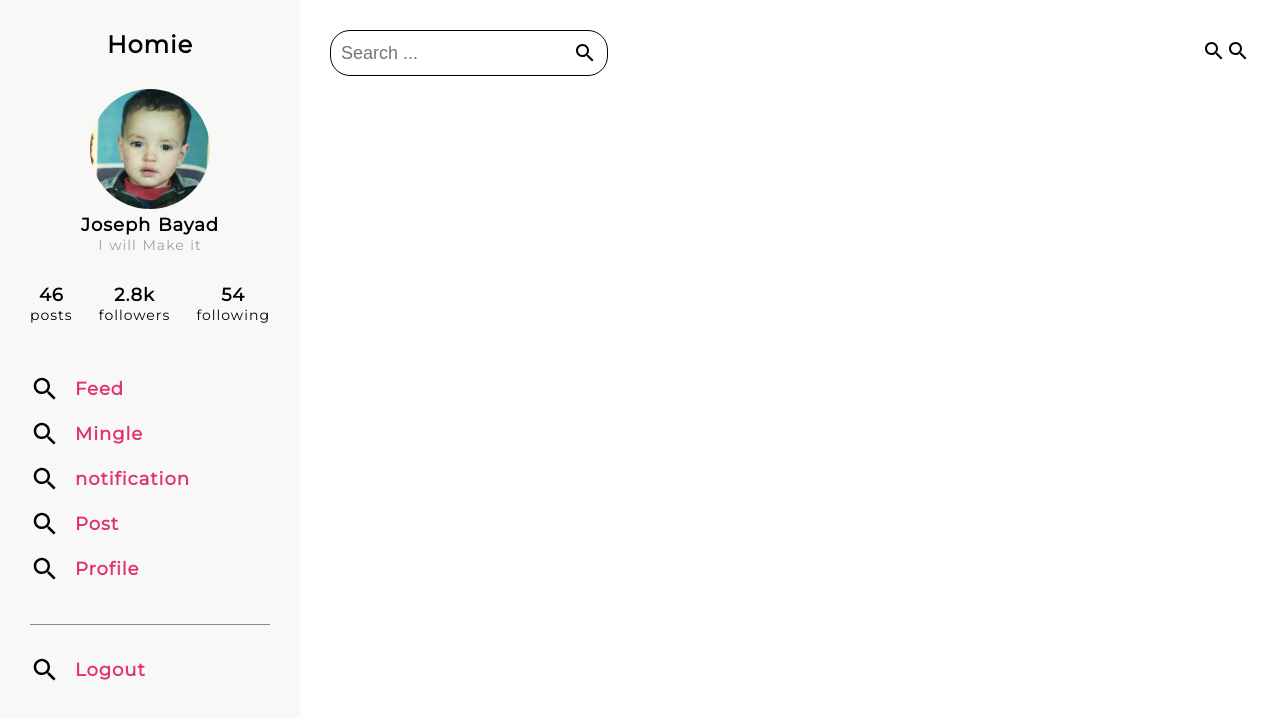
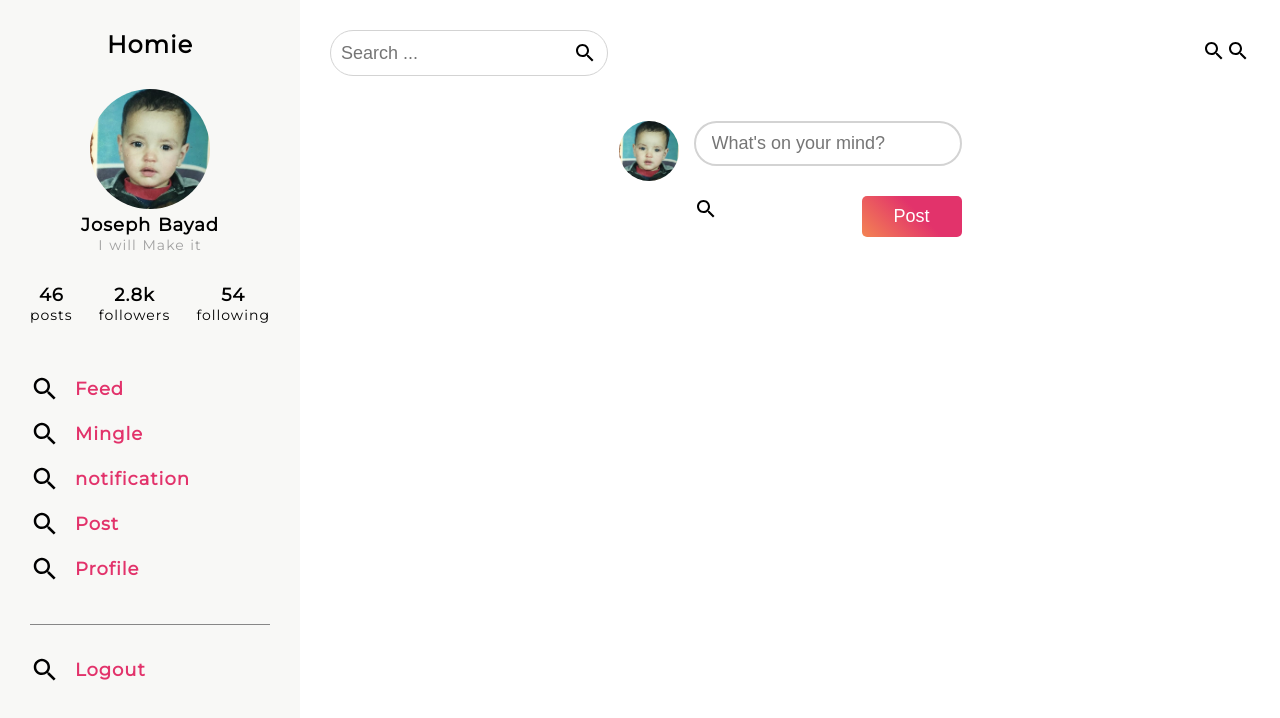
Before and after one commit to YoussefBayad/Homie-firebase, a React (Create React App) app: page / in a window 1280 px wide. Shown: the top 718 px of the page. Built offline with nearby package versions, Linux system fonts and the light colour scheme.

Commit message:
AddPost component

```diff
--- a/src/App.js
+++ b/src/App.js
@@ -55,9 +55,7 @@ function App() {
           <h1>profile</h1>
         </Route>
         <Route path='*'>
-          <MainLayout>
-            <h1>404</h1>
-          </MainLayout>
+          <h1>404</h1>
         </Route>
       </Switch>
     </div>
--- /dev/null
+++ b/src/components/AddPost/index.js
@@ -0,0 +1,24 @@
+import React from 'react';
+import Button from '../forms/Button';
+
+//style
+import './style.scss';
+
+const index = () => {
+  return (
+    <div className='add-post'>
+      <div className='circle'>
+        <img src='/assets/icon/me.jpg' alt='user' />
+      </div>
+      <div className='first-row'>
+        <input type='textarea' placeholder="What's on your mind?" />
+        <div className='second-row'>
+          <img src='/assets/icon/search.svg' alt='add media' />
+          <Button disable='true'>Post</Button>
+        </div>
+      </div>
+    </div>
+  );
+};
+
+export default index;
--- /dev/null
+++ b/src/components/AddPost/style.scss
@@ -0,0 +1,27 @@
+@import '../../default.scss';
+
+.add-post {
+  margin: 4.5rem auto;
+  width: 30rem;
+  @include flex('', start, center);
+  & .circle img {
+    margin-right: 1.5rem;
+    width: 6rem;
+    height: 6rem;
+  }
+  .first-row {
+    width: 100%;
+    @include flex(column, center, space-between);
+    & input {
+      border-radius: 3rem;
+      outline: none;
+    }
+    & button {
+      width: 10rem;
+    }
+  }
+  .second-row {
+    width: 100%;
+    @include flex('', center, space-between);
+  }
+}
--- a/src/components/Feed/index.js
+++ b/src/components/Feed/index.js
@@ -2,7 +2,7 @@ import React from 'react';
 import Filter from '../Filter';
 import NotificationIcon from '../NotificationIcon';
 import ChatIcon from '../ChatIcon';
-
+import AddPost from '../AddPost';
 //style
 import './style.scss';
 
@@ -16,6 +16,7 @@ const index = () => {
           <NotificationIcon />
         </div>
       </nav>
+      <AddPost />
     </div>
   );
 };
--- a/src/components/Filter/style.scss
+++ b/src/components/Filter/style.scss
@@ -1,12 +1,11 @@
 @import '../../default.scss';
 
 .filter-box {
-  border: 0.1rem solid;
+  border: 0.1rem solid $grey;
   padding: 1rem;
-  border-radius: 2rem;
+  border-radius: 3rem;
   @include flex(row, center, space-between);
   max-width: 30rem;
-
   .filter {
     border: none;
     outline: none;
--- a/src/components/UserInfo/style.scss
+++ b/src/components/UserInfo/style.scss
@@ -5,13 +5,7 @@
   height: 35jvh;
   min-height: 25rem;
   @include flex(column, center, space-between);
-  .circle img {
-    object-fit: cover;
-    background-color: lightblue;
-    height: 12rem;
-    width: 12rem;
-    border-radius: 50%;
-  }
+
   .username {
     font-weight: bold;
     font-size: $normal;
--- a/src/default.scss
+++ b/src/default.scss
@@ -172,6 +172,7 @@ select {
   outline-color: $accent;
 }
 
+//useful classes
 .label {
   text-align: left;
   margin: 1rem 0 0.5rem 0;
@@ -181,3 +182,10 @@ select {
   color: #c93131;
   margin-bottom: 1.5rem;
 }
+.circle img {
+  object-fit: cover;
+  background-color: lightblue;
+  height: 12rem;
+  width: 12rem;
+  border-radius: 50%;
+}
```
